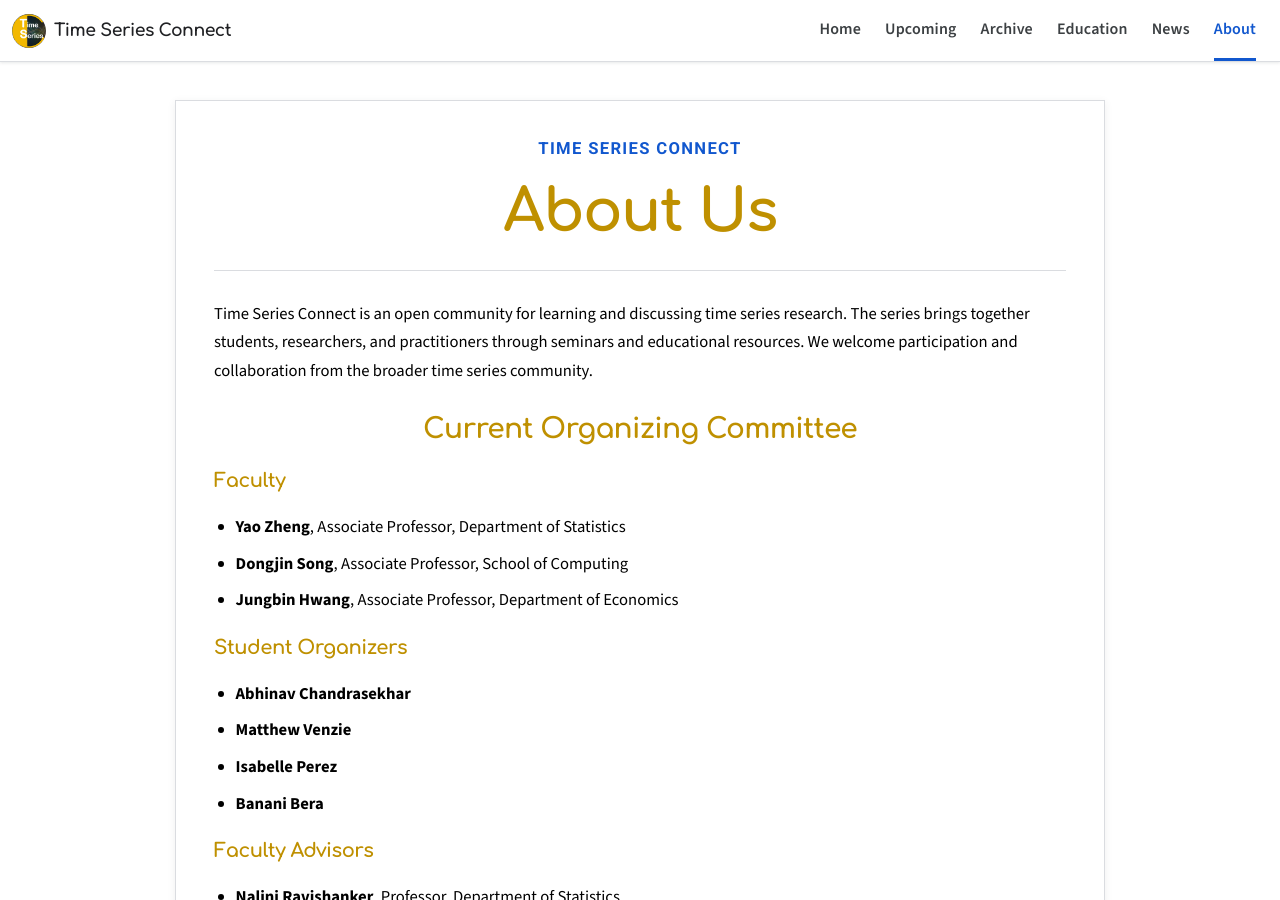
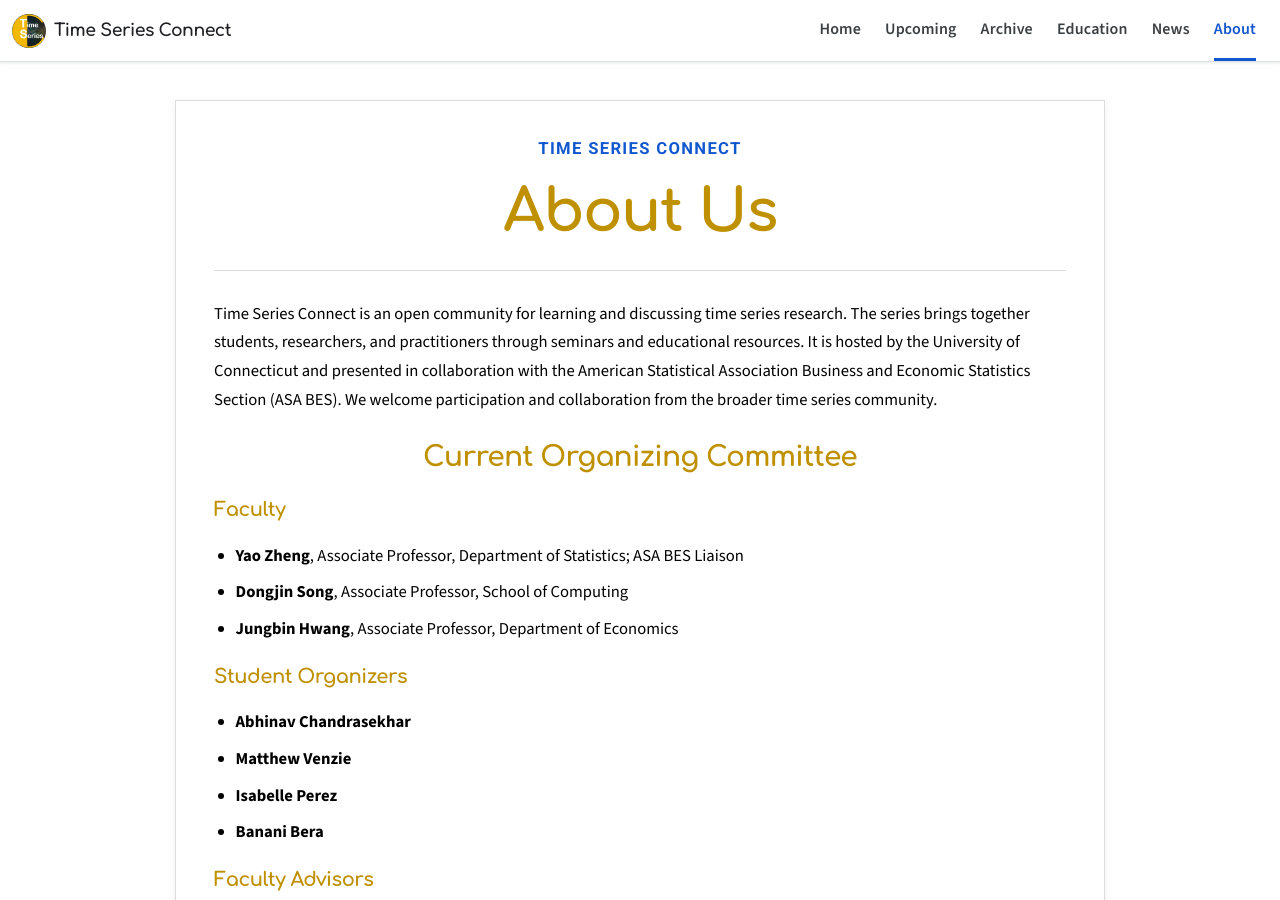
Before and after one commit to yaozheng-stat/time-series-connect, a Jekyll site: the page built from _pages/about-us.md, in a window 1280 px wide and 900 px high. Built offline with Jekyll 4.4.1, drawn with Linux system fonts in a browser that asks for light colours.

Commit message:
update description

```diff
--- a/_pages/about-us.md
+++ b/_pages/about-us.md
@@ -4,13 +4,13 @@ title: About Us
 permalink: /about-us/
 ---
 
-Time Series Connect is an open community for learning and discussing time series research. The series brings together students, researchers, and practitioners through seminars and educational resources. We welcome participation and collaboration from the broader time series community.
+Time Series Connect is an open community for learning and discussing time series research. The series brings together students, researchers, and practitioners through seminars and educational resources. It is hosted by the University of Connecticut and presented in collaboration with the American Statistical Association Business and Economic Statistics Section (ASA BES). We welcome participation and collaboration from the broader time series community.
 
 ## Current Organizing Committee
 
 ### Faculty
 
-- **Yao Zheng**, Associate Professor, Department of Statistics
+- **Yao Zheng**, Associate Professor, Department of Statistics; ASA BES Liaison
 - **Dongjin Song**, Associate Professor, School of Computing
 - **Jungbin Hwang**, Associate Professor, Department of Economics
 
```
